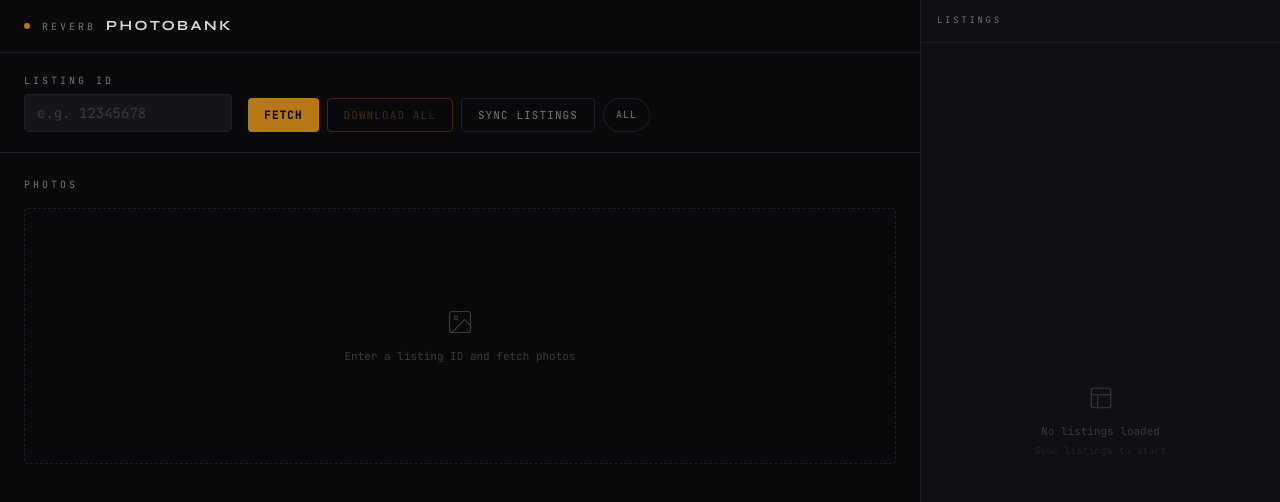
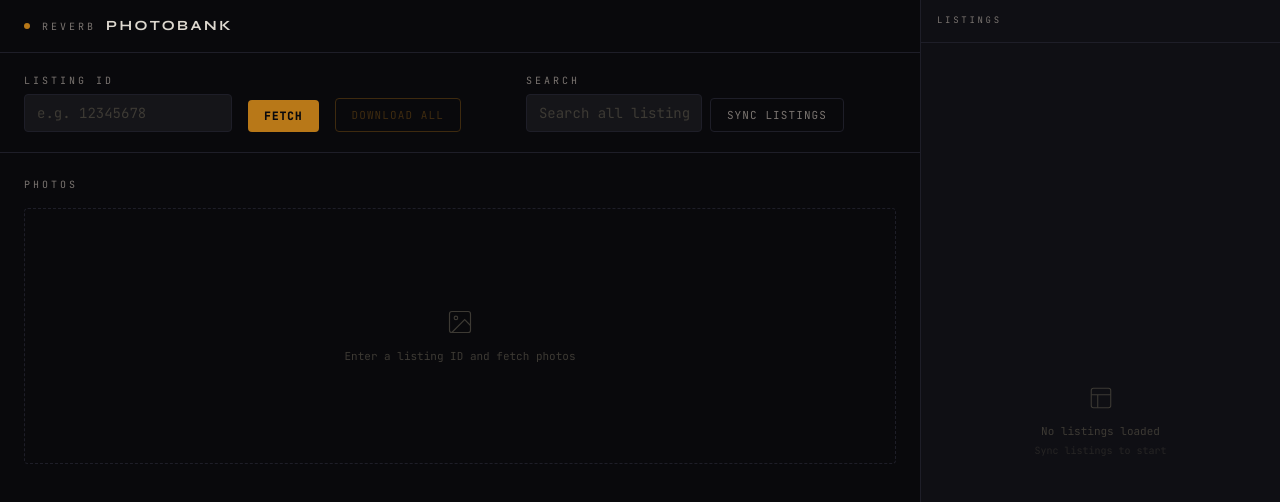
Before and after one commit to ZacharyEggert/reverb-photo-puller, a Next.js app: page / in a window 1280 px wide. Shown: the top 502 px of the page. Built offline with nearby package versions, Linux system fonts and the light colour scheme.

Commit message:
Refactor: update listing fetching to use query parameter and enhance UI input handling

```diff
--- a/src/app/_components/Interactables.tsx
+++ b/src/app/_components/Interactables.tsx
@@ -18,7 +18,7 @@ export default function Interactables() {
     setDrawerOpen,
     drawerOpen,
   } = useFormContext();
-  const [allListings, setAllListings] = useState(false);
+  const [query, setQuery] = useState('');
 
   return (
     <section className="shrink-0 border-b border-border px-6 py-5">
@@ -36,6 +36,7 @@ export default function Interactables() {
         <span className="font-mono text-[10px] uppercase tracking-[0.25em]">Listings</span>
       </button>
 
+      <div className="flex flex-wrap items-end justify-between gap-4">
         <div className="flex flex-wrap items-end gap-4">
           <div className="min-w-0 basis-52">
             <label className="mb-1.5 block font-mono text-[10px] uppercase tracking-[0.3em] text-muted">
@@ -48,8 +49,6 @@ export default function Interactables() {
               className="w-full rounded border border-border bg-raised px-3 py-2 font-mono text-sm text-ink placeholder-faint transition-colors focus:border-fence focus:outline-none"
             />
           </div>
-
-        <div className="flex flex-wrap gap-2">
           <ActionButton
             onClick={() => fetchReverbPhotos(setFetching, setListings, reverbNumber)}
             disabled={fetching}
@@ -64,24 +63,27 @@ export default function Interactables() {
           >
             Download All
           </ActionButton>
+        </div>
+
+        <div className="flex flex-wrap items-end gap-2">
+          <div className="min-w-0 basis-44">
+            <label className="mb-1.5 block font-mono text-[10px] uppercase tracking-[0.3em] text-muted">
+              Search
+            </label>
+            <input
+              value={query}
+              onChange={(e) => setQuery(e.target.value)}
+              placeholder="Search all listings…"
+              className="w-full rounded border border-border bg-raised px-3 py-2 font-mono text-sm text-ink placeholder-faint transition-colors focus:border-fence focus:outline-none"
+            />
+          </div>
           <ActionButton
-            onClick={() => fetchListingList(setFetching, setListingList, allListings)}
+            onClick={() => fetchListingList(setFetching, setListingList, query)}
             disabled={fetching}
             variant="ghost"
           >
             Sync Listings
           </ActionButton>
-          <button
-            onClick={() => setAllListings((v) => !v)}
-            disabled={fetching}
-            className={`rounded-full border px-3 py-1 font-mono text-[10px] uppercase tracking-widest transition-all disabled:cursor-not-allowed disabled:opacity-30 ${
-              allListings
-                ? 'border-amber bg-amber text-bg'
-                : 'border-border text-muted hover:border-fence hover:text-ink'
-            }`}
-          >
-            All
-          </button>
         </div>
       </div>
     </section>
--- a/src/app/api/listings/route.ts
+++ b/src/app/api/listings/route.ts
@@ -1,7 +1,7 @@
 import type { NextRequest } from 'next/server';
+import Reverb from 'sound-tank';
 
 import { env } from '~/env/server.mjs';
-import Reverb from 'sound-tank';
 
 export async function POST(req: NextRequest) {
   const body = await req.json().catch(() => ({}));
@@ -10,12 +10,13 @@ export async function POST(req: NextRequest) {
 
   const encoder = new TextEncoder();
 
-  const state = body?.state;
+  const query: string | undefined = body?.query || undefined;
+  const options = query ? { query, state: 'all' } : undefined;
 
   const stream = new ReadableStream({
     async start(controller) {
       try {
-        for await (const listing of reverb.listings.streamAllMy(state ? { state } : undefined)) {
+        for await (const listing of reverb.listings.streamAllMy(options as any)) {
           const filtered = {
             id: listing.id,
             title: listing.title,
--- a/src/lib/helpers.ts
+++ b/src/lib/helpers.ts
@@ -50,7 +50,7 @@ export const fetchReverbPhotos = async (
 export const fetchListingList = async (
   setFetching: (fetching: boolean) => void,
   setListingList: (listings: any) => void,
-  allListings = false,
+  query = '',
 ) => {
   setFetching(true);
 
@@ -69,7 +69,7 @@ export const fetchListingList = async (
     const response = await fetch('/api/listings', {
       method: 'POST',
       headers: { 'Content-Type': 'application/json' },
-      body: JSON.stringify({ apiKey, state: allListings ? 'all' : undefined }),
+      body: JSON.stringify({ apiKey, query: query || undefined }),
     });
 
     if (!response.ok) throw new Error('failed to fetch listing list');
```
Lines whose indentation alone changed are shown as unchanged.
